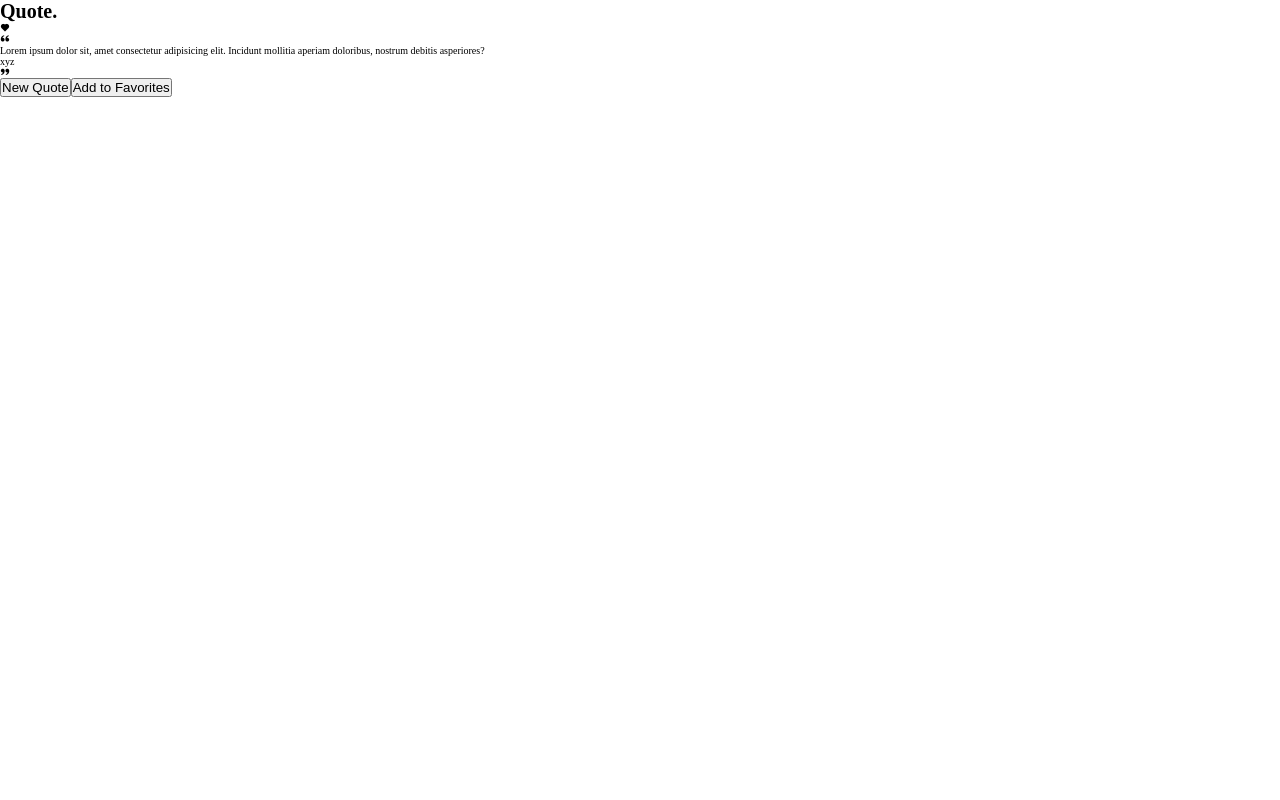
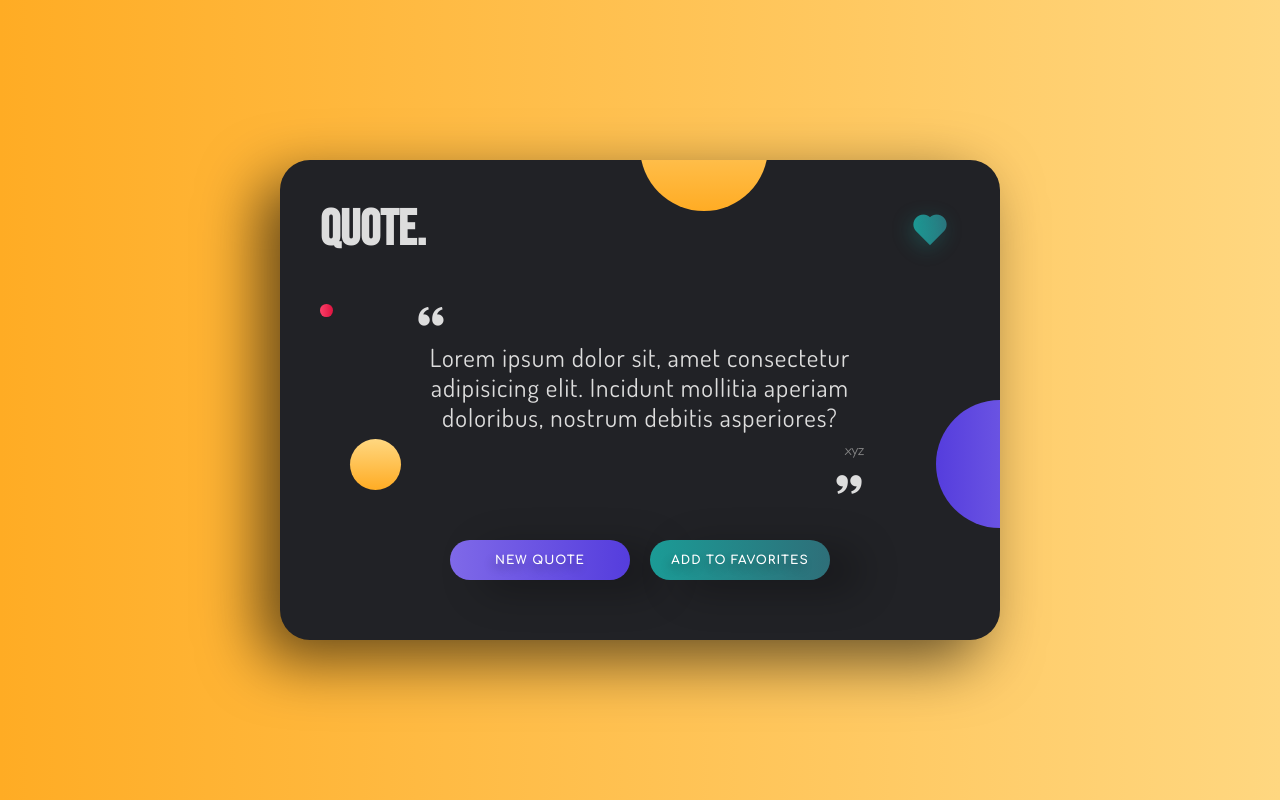
Before and after one commit to Marshal10/Quote-generator-react, a React (Vite) app: page / in a window 1280 px wide. Built offline with nearby package versions, Linux system fonts and the light colour scheme.

Commit message:
Quote app styles

```diff
--- a/src/components/QuoteApp.css
+++ b/src/components/QuoteApp.css
@@ -0,0 +1,147 @@
+.container {
+  width: 100%;
+  height: 100vh;
+  background: linear-gradient(to right, #ffac24, #ffd780);
+  display: grid;
+  place-items: center;
+}
+
+.quotes-app {
+  width: 90vmin;
+  aspect-ratio: 3/2;
+  background-color: #212226;
+  border-radius: 3rem;
+  padding: 4rem;
+  box-shadow: -2rem 2rem 6rem rgba(0, 0, 0, 0.6);
+  position: relative;
+  overflow: hidden;
+}
+
+.quote-header {
+  font-family: "Bebas Neue", sans-serif;
+  font-size: 5rem;
+  color: #ddd;
+}
+
+.fav-icon {
+  position: absolute;
+  top: 5rem;
+  right: 5rem;
+  font-size: 4rem;
+  background: linear-gradient(to left, #2e6f79, #1b9b96);
+  -webkit-background-clip: text;
+  -webkit-text-fill-color: transparent;
+  cursor: pointer;
+  text-shadow: -0.3rem 0.5rem 2rem rgba(27, 155, 150, 0.3);
+  transition: transform 0.1s;
+}
+
+.fav-icon:active {
+  transform: translateY(0.1rem);
+}
+
+.quote {
+  position: absolute;
+  top: 50%;
+  left: 50%;
+  transform: translate(-50%, -50%);
+  display: flex;
+  flex-direction: column;
+  row-gap: 1rem;
+}
+
+.quote i {
+  font-size: 3rem;
+  color: #ddd;
+}
+
+.quote-text {
+  font-size: clamp(1.6rem, 2cqi, 2.5rem);
+  color: #ddd;
+  line-height: 3rem;
+  text-align: center;
+  letter-spacing: 0.1rem;
+  width: clamp(25rem, 35cqi, 50rem);
+}
+
+.quote-author {
+  font-family: "Comic Neue", sans-serif;
+  font-size: 1.4rem;
+  color: #888;
+  text-align: right;
+}
+
+.right-quote {
+  text-align: right;
+}
+
+.buttons {
+  position: absolute;
+  bottom: 6rem;
+  left: 50%;
+  transform: translateX(-50%);
+  display: flex;
+  column-gap: 2rem;
+}
+
+.btn {
+  width: 18rem;
+  height: 4rem;
+  border-radius: 2rem;
+  border: none;
+  font-family: "Comfortaa", sans-serif;
+  font-size: 1.2rem;
+  font-weight: bold;
+  text-transform: uppercase;
+  letter-spacing: 0.1rem;
+  cursor: pointer;
+  box-shadow: 3rem 1rem 4rem rgba(0, 0, 0, 0.3);
+  text-shadow: -0.3rem 0.5rem 1rem rgba(0, 0, 0, 0.3);
+  color: #fff;
+  transition: transform 0.2s;
+}
+
+.btn:active {
+  transform: translateY(0.2rem);
+}
+
+.btn-new {
+  background: linear-gradient(to left, #553ddd, #7f69e8);
+}
+
+.btn-fav {
+  background: linear-gradient(to left, #2e6f79, #1b9b96);
+}
+
+.circles div {
+  position: absolute;
+  border-radius: 50%;
+  aspect-ratio: 1;
+}
+
+.circle-1 {
+  width: clamp(5rem, 10cqi, 15rem);
+  background: linear-gradient(to top, #ffac24, #ffd780);
+  top: -6cqi;
+  left: 50%;
+}
+
+.circle-2 {
+  width: clamp(2rem, 4cqi, 6rem);
+  background: linear-gradient(to top, #ffac24, #ffd780);
+  bottom: 15rem;
+  left: 7rem;
+}
+
+.circle-3 {
+  width: clamp(5rem, 10cqi, 16rem);
+  background: linear-gradient(to right, #553ddd, #7f69e8);
+  top: 50%;
+  right: -5cqi;
+}
+
+.circle-4 {
+  width: clamp(1rem, 1cqi, 2rem);
+  background: linear-gradient(to left, #dd133f, #fd4069);
+  top: 30%;
+}
--- a/src/index.css
+++ b/src/index.css
@@ -1,7 +1,10 @@
+@import url("https://fonts.googleapis.com/css2?family=Bebas+Neue&family=Comfortaa:wght@300..700&family=Comic+Neue:ital,wght@0,300;0,400;0,700;1,300;1,400;1,700&family=Dosis:wght@200..800&display=swap");
+
 * {
   margin: 0;
   padding: 0;
   box-sizing: border-box;
+  font-family: "Dosis", sans-serif;
 }
 
 html {
```
